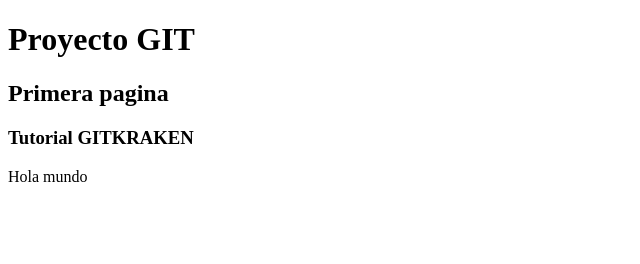
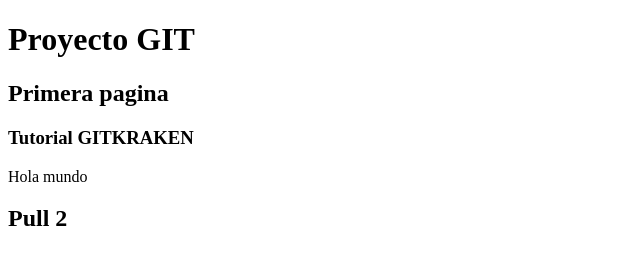
Before and after one commit to demowinc/proyectogit, a plain HTML site: page index.html in a window 1280 px wide. Shown: the whole page, without its empty margins (0-640 px from the left). Drawn offline with Linux system fonts and the light colour scheme.

Commit message:
Es necesario el merge

```diff
--- a/index.html
+++ b/index.html
@@ -8,5 +8,6 @@
 	<h2>Primera pagina</h2>
 	<h3>Tutorial GITKRAKEN</h3>
 	<p>Hola mundo</p>
+	<h2>Pull 2</h2>
 </body>
 </html>
```
